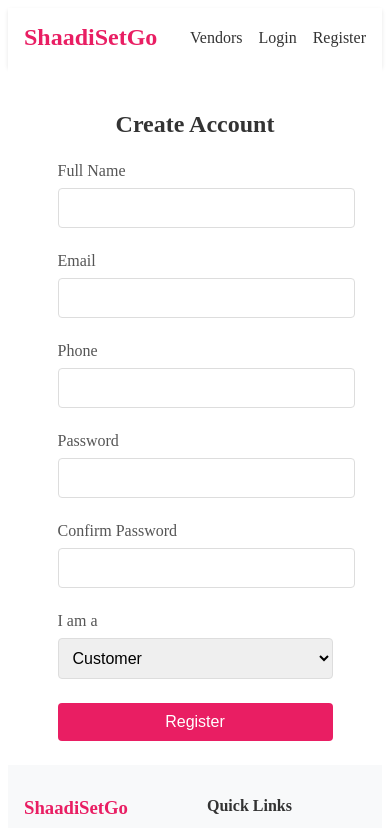
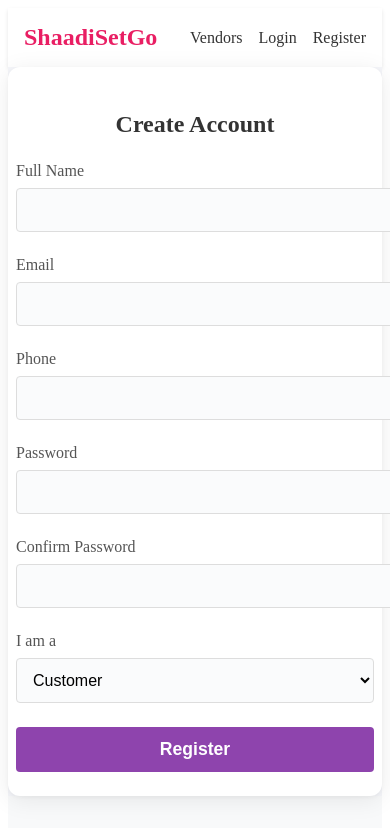
Before and after one commit to Saikrishna115/Shaadisetgo_Frontend, a React (Create React App) app: page /register in a window 390 px wide. Shown: the top 828 px of the page. Built offline with nearby package versions, Linux system fonts and the light colour scheme.

Commit message:
version 1.9

```diff
--- a/src/pages/Register.css
+++ b/src/pages/Register.css
@@ -1,38 +1,22 @@
 .register-container {
   display: flex;
-  min-height: 60vh;
-  background-color: #ffffff;
-}
-
-/*.register-image-section {
-  flex: 1;
-  background-image: url('../assets/wedding-bg.jpg');
-  background-size: cover;
-  background-position: center;
-  display: flex;
+  justify-content: center;
   align-items: center;
-  justify-content: center;
-  position: relative;
-}*/
-
-.register-image-section::after {
-  content: '';
-  position: relative;
-  top: 0;
-  left: 0;
-  right: 0;
-  bottom: 0;
-  background: rgba(0, 0, 0, 0.2);
+  min-height: 80vh;
+  background-color: #f5f6fa;
 }
 
 .register-form {
-  flex: 1;
+  background: #fff;
+  border-radius: 12px;
+  box-shadow: 0 4px 24px rgba(0,0,0,0.08), 0 1.5px 4px rgba(0,0,0,0.04);
+  padding: 2.5rem 2rem;
+  max-width: 350px;
+  width: 100%;
+  margin: 0 auto;
   display: flex;
   flex-direction: column;
   justify-content: center;
-  padding: 4rem;
-  max-width: 275px;
-  margin: 0 auto;
 }
 
 .register-form h2 {
@@ -59,54 +43,48 @@
   border: 1px solid #ddd;
   border-radius: 4px;
   font-size: 1rem;
+  background: #fafbfc;
+  transition: border 0.2s;
 }
 
 .form-group input:focus,
 .form-group select:focus {
+  border-color: #8e44ad;
   outline: none;
-  border-color: #E91E63;
-  box-shadow: 0 0 0 2px rgba(233, 30, 99, 0.1);
 }
 
 .error-message {
-  color: #d32f2f;
-  background-color: #fde7e7;
-  padding: 0.75rem;
-  border-radius: 4px;
+  color: #e74c3c;
   margin-bottom: 1rem;
-  font-size: 0.875rem;
+  text-align: center;
 }
 
-.submit-btn {
+.success-message {
+  color: #27ae60;
+  margin-bottom: 1rem;
+  text-align: center;
+}
+
+.register-form button {
   width: 100%;
   padding: 0.75rem;
-  background-color: #E91E63;
-  color: white;
+  background: #8e44ad;
+  color: #fff;
   border: none;
   border-radius: 4px;
-  font-size: 1rem;
-  font-weight: 500;
+  font-size: 1.1rem;
+  font-weight: 600;
   cursor: pointer;
-  transition: background-color 0.3s ease;
+  transition: background 0.2s;
 }
 
-.submit-btn:hover {
-  background-color: #D81B60;
+.register-form button:hover {
+  background: #6c3483;
 }
 
-.submit-btn:disabled {
-  background-color: #ccc;
-  cursor: not-allowed;
-}
-
-@media (max-width: 480px) {
+@media (max-width: 600px) {
   .register-form {
-    padding: 1.5rem;
-  }
-
-  .form-group input,
-  .form-group select,
-  .submit-btn {
-    padding: 0.625rem;
+    padding: 1.5rem 0.5rem;
+    max-width: 95vw;
   }
 }
```
